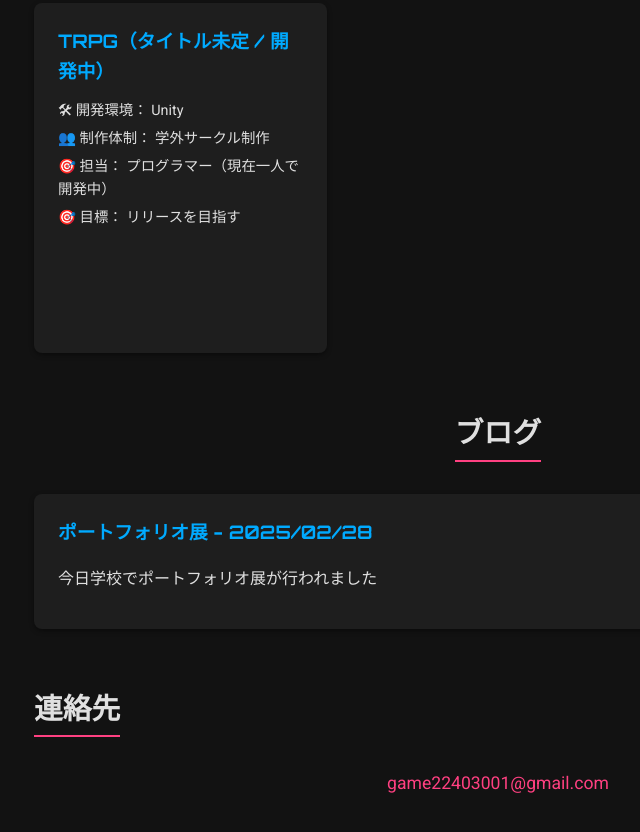
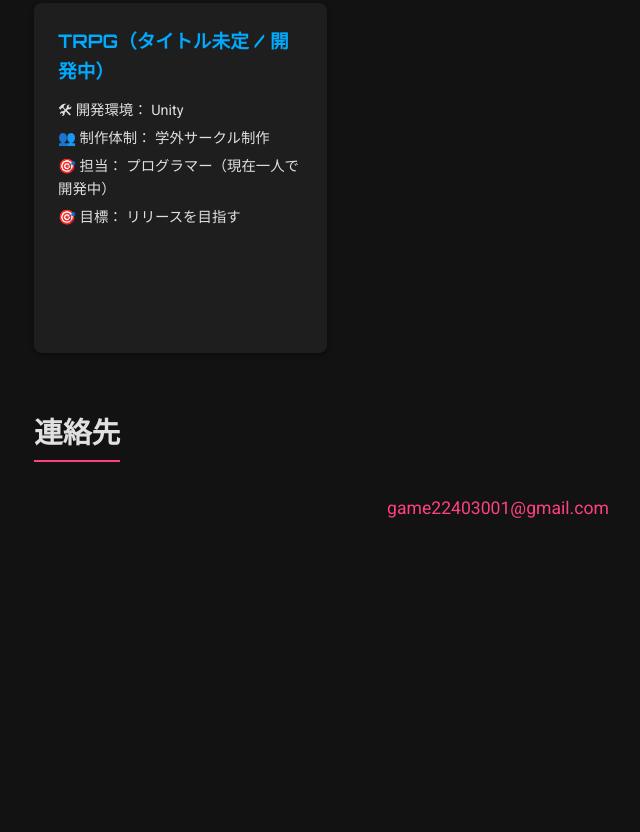
Before and after one commit to tyy10313288/JuliaHomePage, a plain HTML site: page index.html in a window 1280 px wide. Shown: the part 1298-2130 px from the top of the page, without its empty margins (142-782 px from the left). After the commit the page ends 1868 px from the top, so only its background shows below. Drawn offline with Linux system fonts and the light colour scheme.

Commit message:
Remove blog section from site
Deleted the blog section from index.html and removed all related CSS styles from style.css. This streamlines the site by eliminating unused blog content and associated styling.

```diff
--- a/index.html
+++ b/index.html
@@ -226,23 +226,6 @@
 
       </div>
     </section>
-    <section id="blog" class="fade-section">
-      <h2>ブログ</h2>
-      <div class="blog-posts">
-        <!-- Example Post 1 -->
-        <article class="blog-post">
-          <h3>ポートフォリオ展 - 2025/02/28</h3>
-          <p class="post-summary">
-            今日学校でポートフォリオ展が行われました
-          </p>
-
-        </article>
-        <!-- Example Post 2 -->
-
-        <!-- Add more posts as needed -->
-      </div>
-    </section>
-
 
     <!-- 連絡先 -->
     <section id="contact" class="fade-section">
--- a/style.css
+++ b/style.css
@@ -293,65 +293,6 @@ section h2 {
   transform: scale(6); /* Scale image up by 10% on hover */
 }
 
-
-
-/* Blog Section */
-#blog {
-  text-align: center;
-  margin-top: 2rem;
-}
-
-#blog h2 {
-  font-family: 'Orbitron', sans-serif;
-  font-size: 1.8rem;
-  margin-bottom: 1rem;
-  border-bottom: 2px solid var(--accent-color);
-  display: inline-block;
-  padding-bottom: 0.3rem;
-}
-
-/* Blog posts container */
-.blog-posts {
-  display: flex;
-  flex-direction: column;
-  gap: 1.5rem;
-  margin-top: 1rem;
-}
-
-/* Blog post card */
-.blog-post {
-  background: #1e1e1e;
-  padding: 1.5rem;
-  border-radius: 8px;
-  text-align: left;
-  box-shadow: 0 2px 5px rgba(0,0,0,0.4);
-}
-
-/* Post title */
-.blog-post h3 {
-  margin-top: 0;
-  font-family: 'Orbitron', sans-serif;
-  color: var(--secondary-color);
-}
-
-/* Post summary */
-.post-summary {
-  font-size: 1rem;
-  margin: 0.8rem 0;
-}
-
-/* Read more link */
-.read-more {
-  text-decoration: none;
-  color: var(--accent-color);
-  font-weight: 500;
-  transition: color 0.3s ease;
-}
-.read-more:hover {
-  color: var(--highlight-color);
-}
-
-
 /* ===================== Contact Section ===================== */
 #contact p {
   text-align: center;
@@ -367,9 +308,6 @@ section h2 {
 .contact-email a:hover {
   color: var(--highlight-color);
 }
-
-
-
 
 /* ===================== Preloader ===================== */
 #preloader {
```
